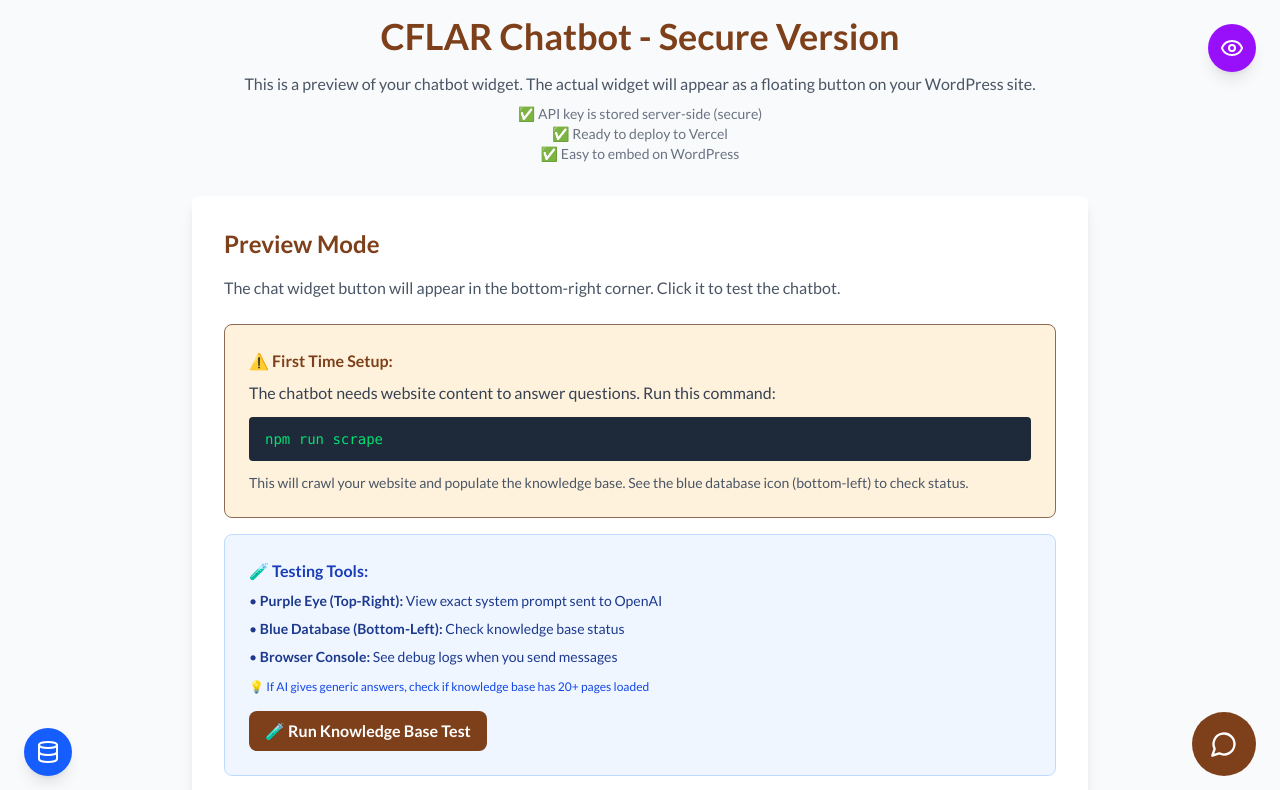
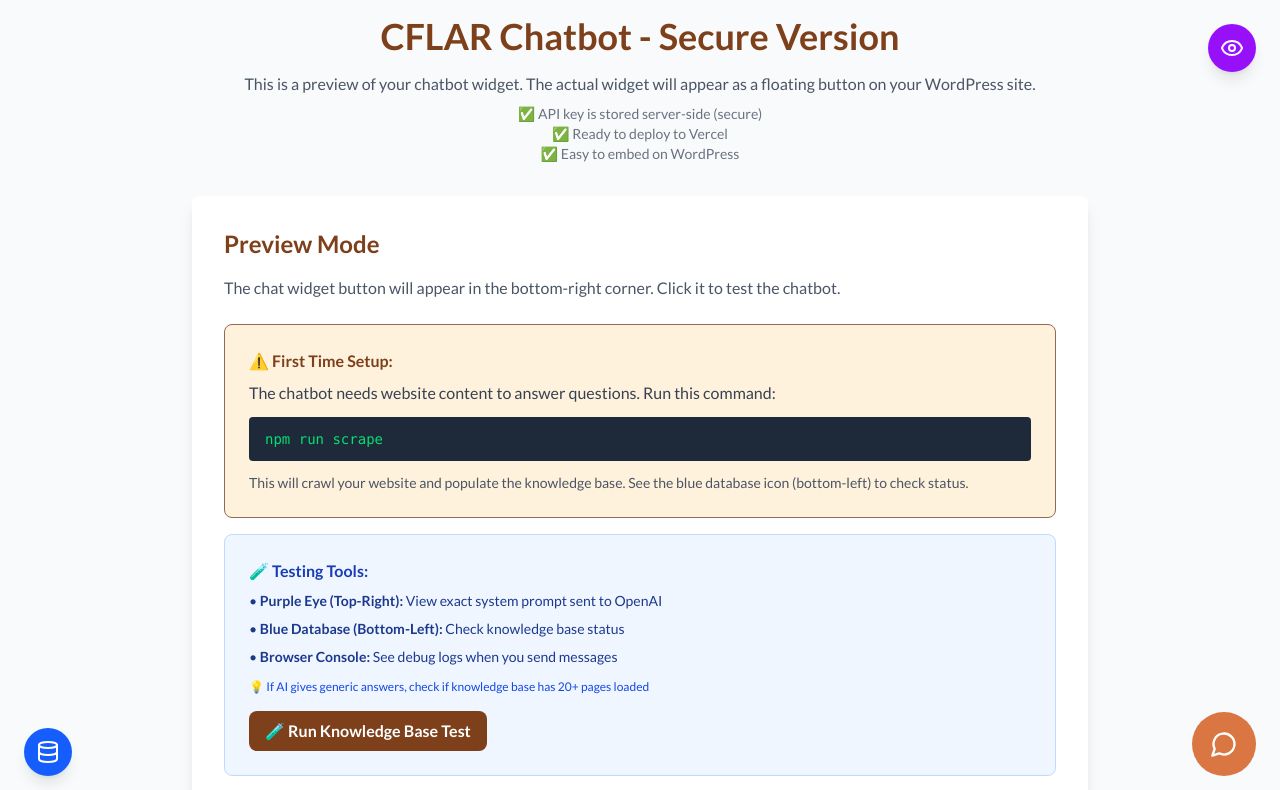
Before and after one commit to api-generator1/cflar-chatbot, a React (Vite) app: page / in a window 1280 px wide. Shown: the top 790 px of the page. Built offline with nearby package versions, Linux system fonts and the light colour scheme.

Commit message:
Update ChatWidget.tsx

```diff
--- a/components/ChatWidget.tsx
+++ b/components/ChatWidget.tsx
@@ -254,7 +254,7 @@
             whileHover={{ scale: 1.1 }}
             whileTap={{ scale: 0.95 }}
             onClick={() => setIsOpen(true)}
-            className="fixed bottom-6 right-6 !bg-cflar-brown text-white rounded-full h-[64px] w-[64px] flex items-center justify-center shadow-lg hover:!bg-cflar-brown-hover transition-colors z-50"
+            className="fixed bottom-6 right-6 !bg-cflar-send text-white rounded-full h-[64px] w-[64px] flex items-center justify-center shadow-lg hover:!bg-cflar-brown-hover transition-colors z-50"
           >
             <MessageCircle size={28} />
           </motion.button>
```
